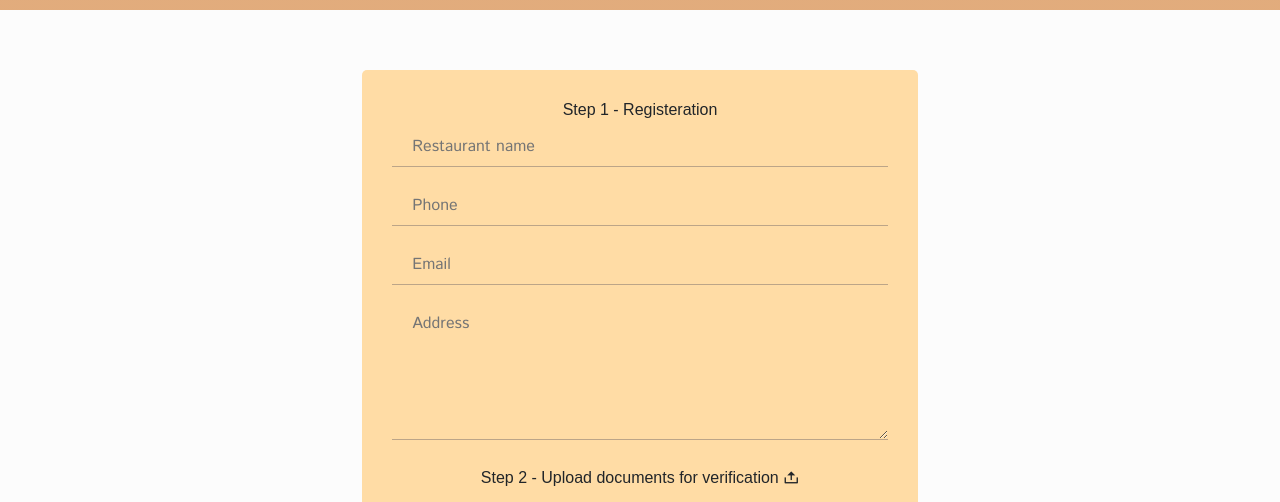
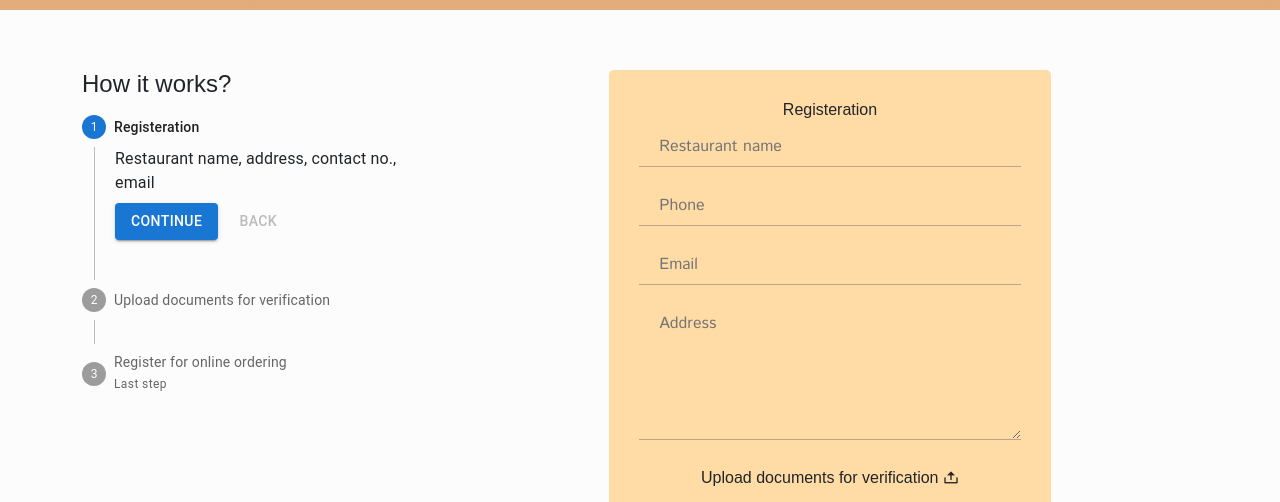
Before and after one commit to anooja62/Food-Delivery-Front-End, a React (Create React App) app: page /restaurant in a window 1280 px wide. Shown: the part 298-800 px from the top of the page. Built offline with nearby package versions, Linux system fonts and the light colour scheme; grey boxes are pictures that could not be loaded; a web font is replaced by a local one.

Commit message:
Email sending form success

```diff
--- a/package.json
+++ b/package.json
@@ -3,8 +3,10 @@
   "version": "0.1.0",
   "private": true,
   "dependencies": {
+    "@emailjs/browser": "^3.6.2",
     "@emotion/react": "^11.10.0",
     "@emotion/styled": "^11.10.0",
+    "@mui/icons-material": "^5.8.4",
     "@mui/material": "^5.10.1",
     "@reduxjs/toolkit": "^1.8.3",
     "@testing-library/jest-dom": "^5.16.4",
@@ -15,6 +17,7 @@
     "bootstrap": "^5.1.3",
     "cookies": "^0.8.0",
     "country-state-city": "^3.0.1",
+    "emailjs": "^4.0.1",
     "firebase": "^9.9.1",
     "formik": "^2.2.9",
     "react": "^18.2.0",
--- a/src/Components/Admin/Topbar/topbar.css
+++ b/src/Components/Admin/Topbar/topbar.css
@@ -1,6 +1,6 @@
 .topbar {
     width: 100%;
-    height: 50px;
+    height: 80px;
     background-color: white;
     position: sticky;
     top: 0;
--- a/src/Pages/Admin.jsx
+++ b/src/Pages/Admin.jsx
@@ -1,4 +1,4 @@
-import React, { useEffect } from 'react'
+import React, { useEffect, useState } from 'react'
 
 import Topbar from '../Components/Admin/Topbar/Topbar'
 import { Container, Row, Col, ListGroup } from 'react-bootstrap'
@@ -11,11 +11,11 @@ import { getDeliveryboys } from "../store/shopping-cart/deliverySlice";
 import { getFoodreviews } from "../store/shopping-cart/reviewSlice";
 import { getUsers } from "../store/shopping-cart/userSlice";
 import { useDispatch, useSelector } from "react-redux";
-import '../styles/admin.css'
+import axios from ".././axios"
 
 import Tab from 'react-bootstrap/Tab';
-import {useNavigate} from 'react-router-dom'
 
+import emailjs from '@emailjs/browser'
 
 
 const Admin = () => {
@@ -44,13 +44,27 @@ const Admin = () => {
     dispatchu(getUsers());
   }, []);
 
-  const navigate = useNavigate()
-  const handleClick = ()=> {
 
-    navigate('/login')
+
+
+
+  const handleClick =async (e) => {
+
+
+
+      e.preventDefault()
+      console.log("hello ")
+
+     emailjs.sendForm("service_pp7cxbu","template_jx2i0sl",e.target,"3HARonvI0a5SrbOi6")
+
   }
 
+
+
+
+
   return (
+
     <div>
 
       <Container fluid>
@@ -86,26 +100,45 @@ const Admin = () => {
 
               </ListGroup.Item>
               <ListGroup.Item action href="#logout">
-              <i class="ri-logout-box-line" onClick={handleClick} ></i> Logout
+                <i class="ri-logout-box-line"  ></i> Logout
 
               </ListGroup.Item>
 
 
             </ListGroup>
           </Col>
+
           <Col sm={9}>
             <Tab.Content>
               <Tab.Pane eventKey="#">
                 <div>
+                  <form onSubmit={handleClick}>
+                    From: <input type="email" name="from" /><br></br>
+                    To: <input type="email" name="to" /><br></br>
+                    Subject: <input type="text" name="subject" /><br></br>
+                    Message:<br></br> <textarea  name="message" ></textarea> <br></br>
+                  <input type="submit" value="Send" />
+                </form>
                 <div className="row mb-3">
                   <div className="col-xl-3 col-sm-6 py-2">
                     <div className="card bg-success text-white h-100">
-                    <div className="card-body bg-success" style={{backgroundColor:"#57b960"}}>
+                      <div className="card-body bg-success" >
                         <div className="rotate">
                           <i class="ri-user-3-fill"></i>
                         </div>
                         <h6 className="text-uppercase">Users</h6>
-                        <h1 className="display-4" style={{color:"#fff"}}>134</h1>
+                        <h1 className="display-4" style={{ color: "#fff" }}>134</h1>
+                      </div>
+                    </div>
+                  </div>
+                  <div className="col-xl-3 col-sm-6 py-2">
+                    <div className="card bg-orange text-white h-100">
+                      <div className="card-body bg-info" >
+                        <div className="rotate">
+                          <i class="ri-shopping-cart-2-fill"></i>
+                        </div>
+                        <h6 className="text-uppercase">Orders</h6>
+                        <h1 className="display-4" style={{ color: "#fff" }}>13</h1>
                       </div>
                     </div>
                   </div>
@@ -117,7 +150,7 @@ const Admin = () => {
                           <i class="ri-store-2-fill"></i>
                         </div>
                         <h6 className="text-uppercase">Restaurants</h6>
-                        <h1 className="display-4" style={{color:"#fff"}}>5</h1>
+                        <h1 className="display-4" style={{ color: "#fff" }}>5</h1>
                       </div>
                     </div>
                   </div>
@@ -128,14 +161,17 @@ const Admin = () => {
                           <i class="ri-e-bike-2-fill"></i>
                         </div>
                         <h6 className="text-uppercase">Delivery Staff</h6>
-                        <h1 className="display-4" style={{color:"#fff"}}>5</h1>
+                        <h1 className="display-4" style={{ color: "#fff" }}>5</h1>
                       </div>
                     </div>
                   </div>
                 </div>
+
+
               </div>
             </Tab.Pane>
             <Tab.Pane eventKey="#users">
+
               <div>
                 <table className='table table-bordered'>
                   <thead>
@@ -231,7 +267,7 @@ const Admin = () => {
       </Row>
     </Tab.Container>
 
-    </div>
+    </div >
 
   )
 
--- a/src/Pages/Payment.jsx
+++ /dev/null
@@ -1,4 +0,0 @@
-import React,{useRef} from 'react'
-import {Container,Row,Col} from 'react-bootstrap'
-import CommonSection from '../Components/UI/common-section/CommonSection'
-import Helmet from '../Components/Helmet/Helmet'
--- a/src/Pages/RestaurantRegister.jsx
+++ b/src/Pages/RestaurantRegister.jsx
@@ -9,6 +9,34 @@ import '../styles/formerror.css'
 import { useNavigate } from 'react-router-dom'
 import axios from ".././axios"
 
+
+import Box from '@mui/material/Box';
+import Stepper from '@mui/material/Stepper';
+import Step from '@mui/material/Step';
+import StepLabel from '@mui/material/StepLabel';
+import StepContent from '@mui/material/StepContent';
+import Button from '@mui/material/Button';
+import Paper from '@mui/material/Paper';
+import Typography from '@mui/material/Typography';
+
+const steps = [
+  {
+    label: ' Registeration',
+    description: `Restaurant name, address, contact no., email`,
+  },
+  {
+    label: 'Upload documents for verification',
+    description:
+      'FSSAI license copy,Trade License,Fire and Safety License,Certificate Of Environmental Clearance',
+  },
+  {
+    label: 'Register for online ordering',
+    description: `After the verification process our team will register your restaurant for online orders`,
+  },
+];
+
+
+
 const initialValues = {
   name: '',
   phone: '',
@@ -18,6 +46,23 @@ const initialValues = {
 };
 
 const RestaurantRegister = () => {
+
+
+
+  const [activeStep, setActiveStep] = React.useState(0);
+
+  const handleNext = () => {
+    setActiveStep((prevActiveStep) => prevActiveStep + 1);
+  };
+
+  const handleBack = () => {
+    setActiveStep((prevActiveStep) => prevActiveStep - 1);
+  };
+
+  const handleReset = () => {
+    setActiveStep(0);
+  };
+
 
   const { values, handleBlur, handleChange, errors, touched } = useFormik({
     initialValues,
@@ -59,14 +104,62 @@ const RestaurantRegister = () => {
 
 
   return <Helmet title='Restaurant-Register'>
+     <Paper elevation={3} />
     <CommonSection title='Register your resturant on Deliorder' />
     <section>
       <Container>
         <Row>
-          <Col xs='10' className='m-auto '>
+          <Col sm={4}>
+            <h4>How it works?</h4>
+          <Box sx={{ maxWidth: 400 }}>
+            <Stepper activeStep={activeStep} orientation="vertical">
+              {steps.map((step, index) => (
+                <Step key={step.label}>
+                  <StepLabel
+                    optional={
+                      index === 2 ? (
+                        <Typography variant="caption">Last step</Typography>
+                      ) : null
+                    }
+                  >
+                    {step.label}
+                  </StepLabel>
+                  <StepContent>
+                    <Typography>{step.description}</Typography>
+                    <Box sx={{ mb: 2 }}>
+                      <div>
+                        <Button
+                          variant="contained"
+                          onClick={handleNext}
+                          sx={{ mt: 1, mr: 1 }}
+                        >
+                          {index === steps.length - 1 ? 'Finish' : 'Continue'}
+                        </Button>
+                        <Button
+                          disabled={index === 0}
+                          onClick={handleBack}
+                          sx={{ mt: 1, mr: 1 }}
+                        >
+                          Back
+                        </Button>
+                      </div>
+                    </Box>
+                  </StepContent>
+                </Step>
+              ))}
+            </Stepper>
+            {activeStep === steps.length && (
+              <Paper square elevation={0} sx={{ p: 3 }}>
+                <Typography>All steps completed - you&apos;re finished</Typography>
+
+              </Paper>
+            )}
+          </Box>
+</Col>
+          <Col sm={8} >
 
             <form className="form mb-5" onSubmit={handleClick}>
-              <h6 className='text-center'>Step 1 - Registeration</h6>
+              <h6 className='text-center'>Registeration</h6>
               <div className="form__group">
                 <input type='text' placeholder='Restaurant name' name='name' required ref={signupNameRef} value={values.name} onBlur={handleBlur} onChange={handleChange} />
               </div>
@@ -94,7 +187,7 @@ const RestaurantRegister = () => {
               <div className="form__group">
                 <textarea rows='5' placeholder='Address' required ref={signupAddressRef}></textarea>
               </div>
-              <h6 className='text-center'>Step 2 - Upload documents for verification <i class="ri-upload-2-line"></i></h6>
+              <h6 className='text-center'> Upload documents for verification <i class="ri-upload-2-line"></i></h6>
               <br></br>
               <Row>
                 <Col xs={6}>
@@ -128,7 +221,7 @@ const RestaurantRegister = () => {
               <Row>
                 <Col xs={6}>
                   <label>Kitchen Image</label>
-                  <input type="file" name="upload" required  />
+                  <input type="file" name="upload" required />
 
                 </Col>
                 <Col xs={6}>
--- a/src/styles/admin.css
+++ /dev/null
@@ -1,17 +0,0 @@
-
-.admincard{
-    width: 200px;
-    background: rgb(47, 131, 47);
-    height: 200px;
-}
-.admincard i {
-    font-size: 4rem;
-    color: #fff;
-}
-.admincard p {
-    color: #fff;
-    font-size: 1rem;
-    font-weight: 300;
-    margin-left: 4px;
-    padding-top: 0;
-}
```
Also changed, not shown: 1 other file (tests, documents, lock files or other folders). Lines whose indentation alone changed are shown as unchanged.
